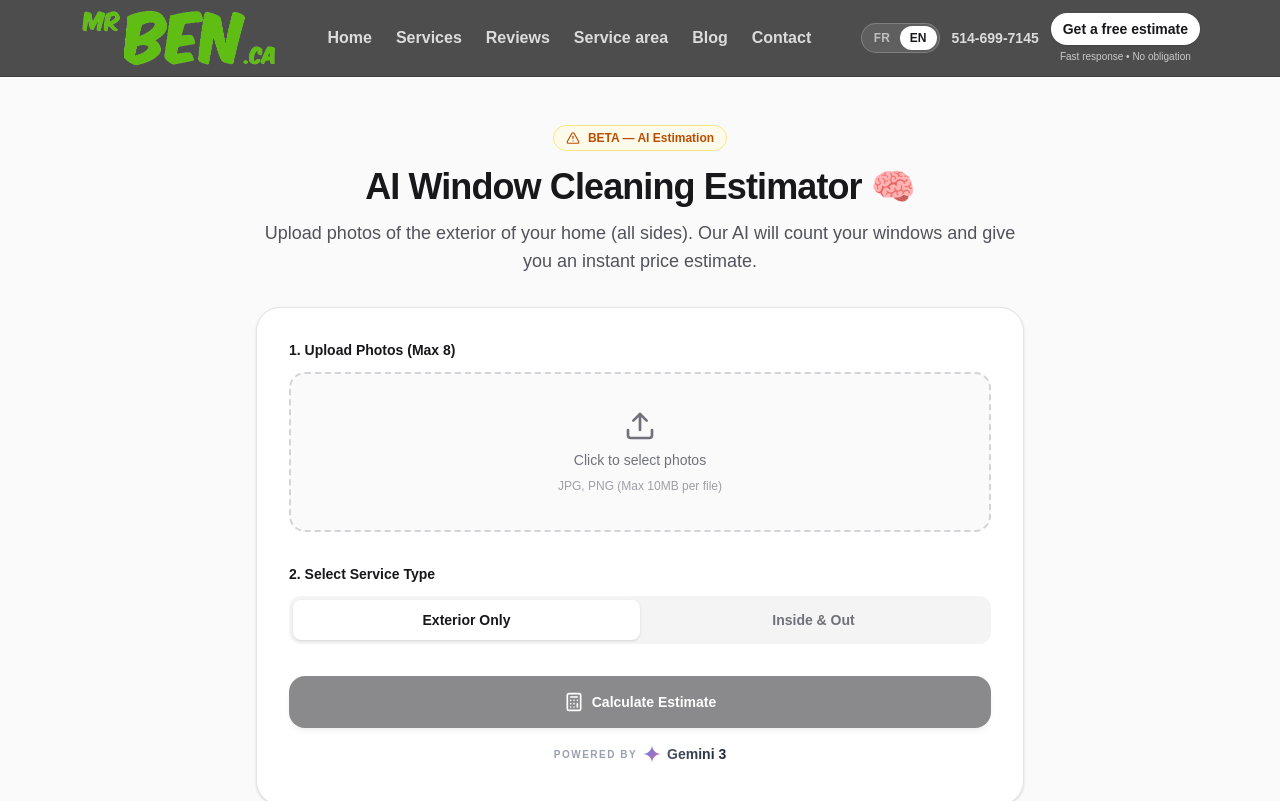
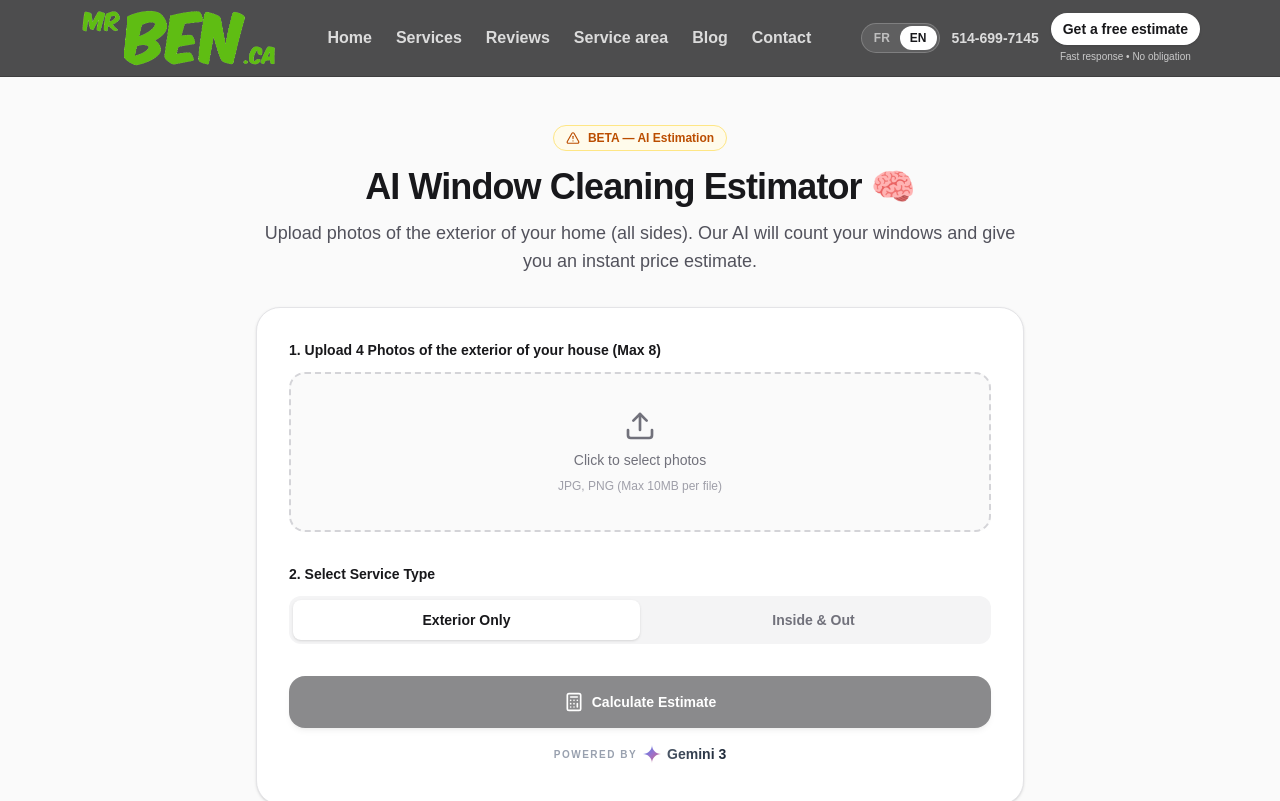
Before and after one commit to servicesmrben-wq/mrben-site1, a Next.js app: page /en/estimator in a window 1280 px wide. Shown: the top 801 px of the page. Built offline with nearby package versions, Linux system fonts and the light colour scheme.

Commit message:
Update page.tsx

```diff
--- a/app/[locale]/estimator/page.tsx
+++ b/app/[locale]/estimator/page.tsx
@@ -308,7 +308,7 @@ export default function EstimatorPage() {
           {/* File Upload */}
           <div className="mb-8">
             <label className="mb-3 block text-sm font-semibold text-zinc-900">
-              1. Upload Photos (Max 8)
+              1. Upload 4 Photos of the exterior of your house (Max 8)
             </label>
             <div className="relative flex min-h-[160px] cursor-pointer flex-col items-center justify-center rounded-2xl border-2 border-dashed border-zinc-300 bg-zinc-50 transition hover:border-zinc-400 hover:bg-zinc-100">
               <input
```
